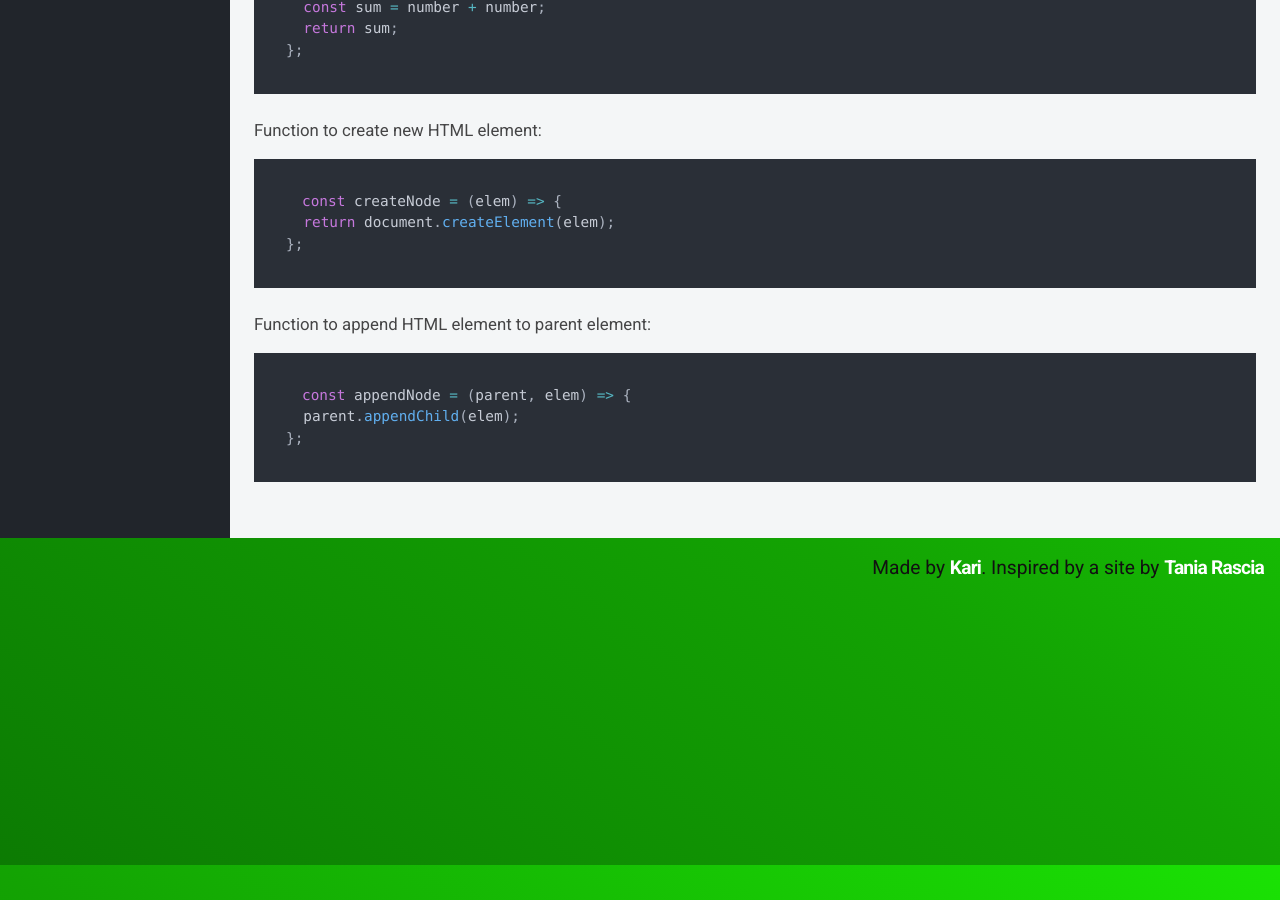
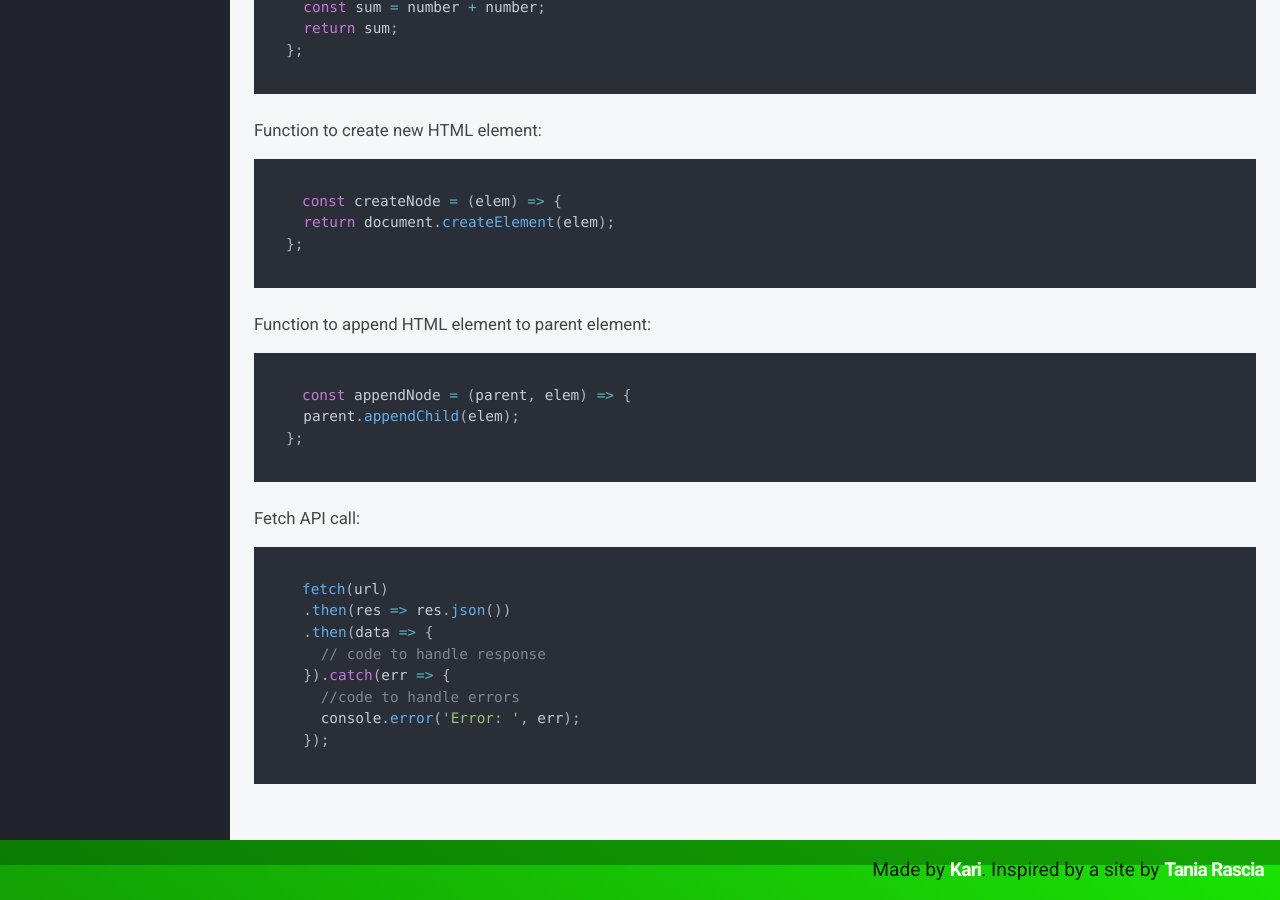
Before and after one commit to KJLarson/snippets, a Jekyll site: the page built from _pages/javascript.md, in a window 1280 px wide and 900 px high, scrolled down 1835 px. Built offline with Jekyll 4.4.1, drawn with Linux system fonts in a browser that asks for light colours; nearby versions of some CDN libraries.

Commit message:
Add fetch syntax

````diff
--- a/_pages/javascript.md
+++ b/_pages/javascript.md
@@ -86,3 +86,15 @@ const appendNode = (parent, elem) => {
   parent.appendChild(elem);
 };
 ```
+
+Fetch API call:
+```js
+fetch(url)
+  .then(res => res.json())
+  .then(data => {
+    // code to handle response
+  }).catch(err => {
+    //code to handle errors
+    console.error('Error: ', err);
+  });
+```
````
